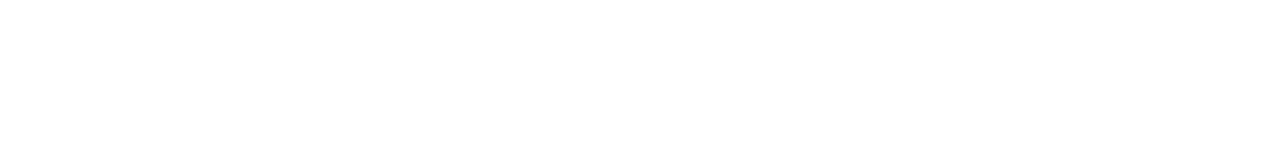
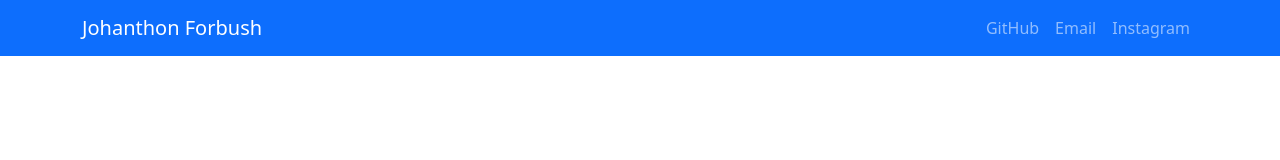
Before and after one commit to J4bush005/Practice, a plain HTML site: page index.html in a window 1280 px wide. Drawn offline with nearby package versions, Linux system fonts and the light colour scheme.

Commit message:
Working on responsive navbar

```diff
--- a/index.html
+++ b/index.html
@@ -9,6 +9,26 @@
     <title>Johnathon Forbush</title>
 </head>
 <body>
+    <nav class="navbar navbar-expand-lg bg-primary navbar-dark">
+        <div class="container">
+            <a href="#" class="navbar-brand">Johanthon Forbush</a>
+            <button class="navbar-toggler bg-light" type="button" data-bs-toggle="collapse" data-bs-target="#navmenu"><span class="navabr-toggler-icon"></span></button>
+            <div class="collapse navbar-collapse" id="navmenu">
+                <ul class="navbar-nav ms-auto">
+                    <li class="nav-item">
+                        <a href="https://github.com/J4bush005" class="nav-link">GitHub</a>
+                    </li>
+                    <li class="nav-item">
+                        <a href=mailto:"jtforbush429@gmail.com" class="nav-link">Email</a>
+                    </li>
+                    <li class="nav-item">
+                        <a href="https://www.instagram.com/j4bush_005/" class="nav-link">Instagram</a>
+                    </li>
+                </ul>
+            </div>
+        </div>
+
+    </nav>
 
     <script src="https://cdn.jsdelivr.net/npm/bootstrap@5.3.0-alpha3/dist/js/bootstrap.bundle.min.js" integrity="sha384-ENjdO4Dr2bkBIFxQpeoTz1HIcje39Wm4jDKdf19U8gI4ddQ3GYNS7NTKfAdVQSZe" crossorigin="anonymous"></script>
 </body>
```
